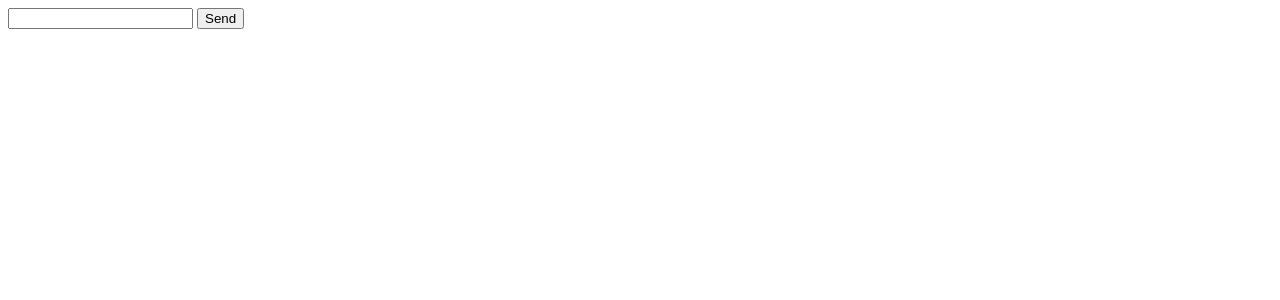
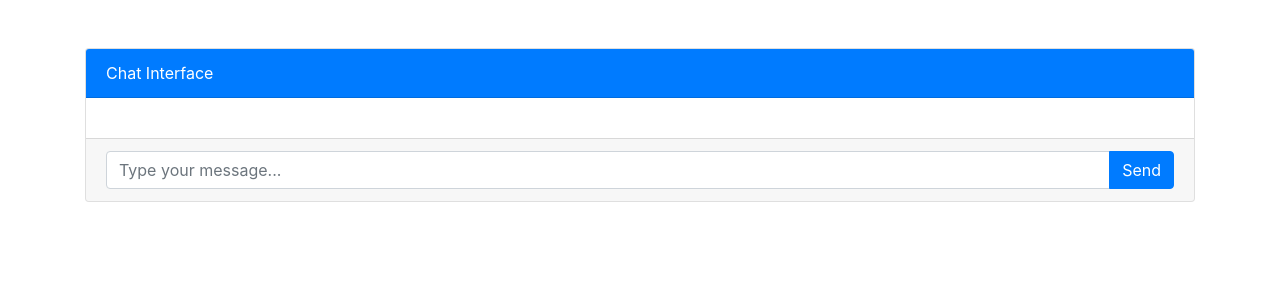
Before and after one commit to PeckBray/CS-3321-Team-3-Project, a Flask app: page / in a window 1280 px wide. Shown: the top 300 px of the page. Run offline with Flask 3, Linux system fonts and the light colour scheme; some libraries are stand-ins or nearby versions.

Commit message:
Index.html interoperability with app.py
an index.html that uses bootstrap, which seamlessly integrates with app.py from the API fix

```diff
--- a/templates/index.html
+++ b/templates/index.html
@@ -1,17 +1,31 @@
 <!DOCTYPE html>
 <html>
 <head>
-    <title>Chatbot</title>
+    <title>Chatbot with Bootstrap</title>
+    <link rel="stylesheet" href="https://stackpath.bootstrapcdn.com/bootstrap/4.3.1/css/bootstrap.min.css" integrity="sha384-ggOyR0iXCbMQv3Xipma34MD+dH/1fQ784/j6cY/iJTQUOhcWr7x9JvoRxT2MZw1T" crossorigin="anonymous">
 </head>
-<body>
-    <div id="chat-container"></div>
-    <input type="text" id="user-input">
-    <button onclick="sendMessage()">Send</button>
+<body class="container mt-5">
+    <div class="card">
+        <div class="card-header bg-primary text-white">
+            Chat Interface
+        </div>
+        <div class="card-body" id="chat-container">
+            <!-- Chat messages will be displayed here -->
+        </div>
+        <div class="card-footer">
+            <div class="input-group">
+                <input type="text" class="form-control" id="user-input" placeholder="Type your message...">
+                <div class="input-group-append">
+                    <button class="btn btn-primary" onclick="sendMessage()">Send</button>
+                </div>
+            </div>
+        </div>
+    </div>
 
     <script>
         function sendMessage() {
             var userMessage = document.getElementById('user-input').value;
-            document.getElementById('chat-container').innerHTML += "<p>You: " + userMessage + "</p>";
+            document.getElementById('chat-container').innerHTML += '<p class="mb-0"><strong>You:</strong> ' + userMessage + '</p>';
 
             fetch('/get_response', {
                 method: 'POST',
@@ -20,10 +34,11 @@
                     'Content-Type': 'application/x-www-form-urlencoded'
                 }
             })
-            .then(response => response.text())
-            .then(data => {
-                document.getElementById('chat-container').innerHTML += "<p>Bot: " + data + "</p>";
-            });
+            .then(response => response.json())
+.then(data => {
+    console.log(data);  // Log the full response data to the console
+    document.getElementById('chat-container').innerHTML += '<p class="mb-0"><strong>Bot:</strong> ' + data.response + '</p>';
+});
 
             document.getElementById('user-input').value = '';
         }
```
